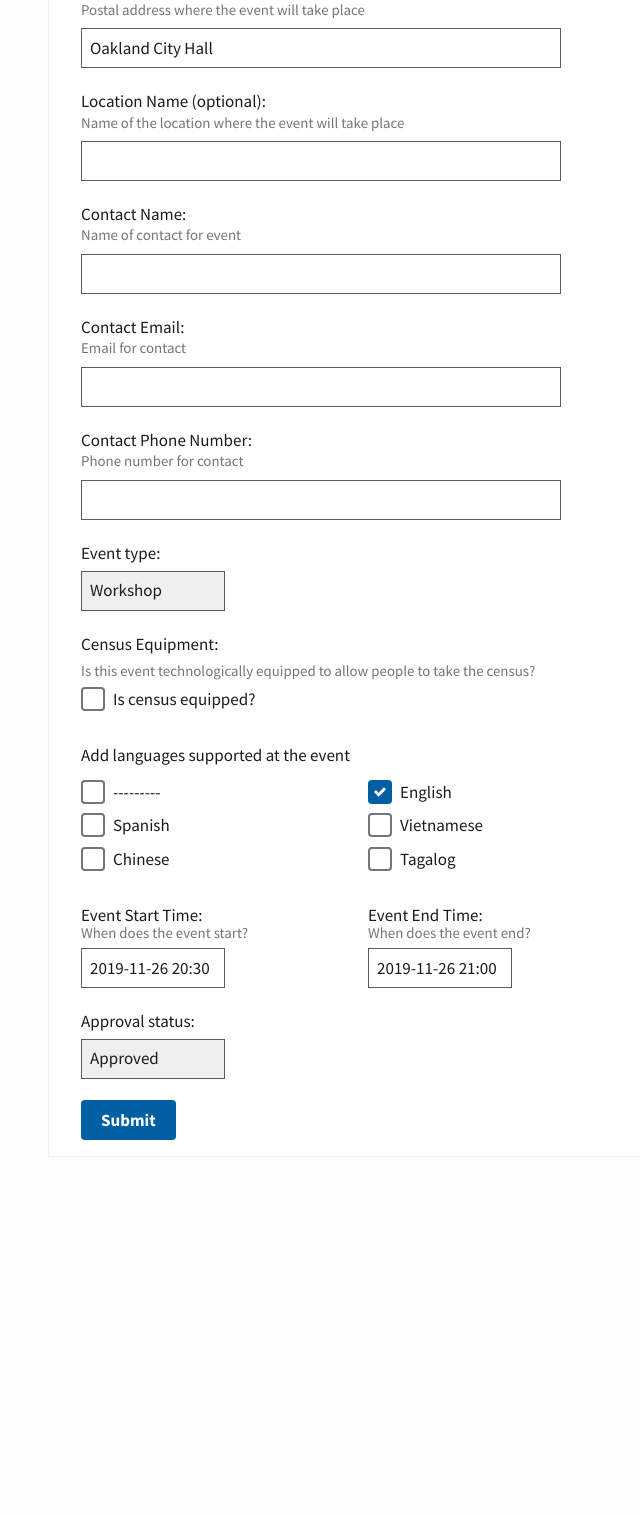
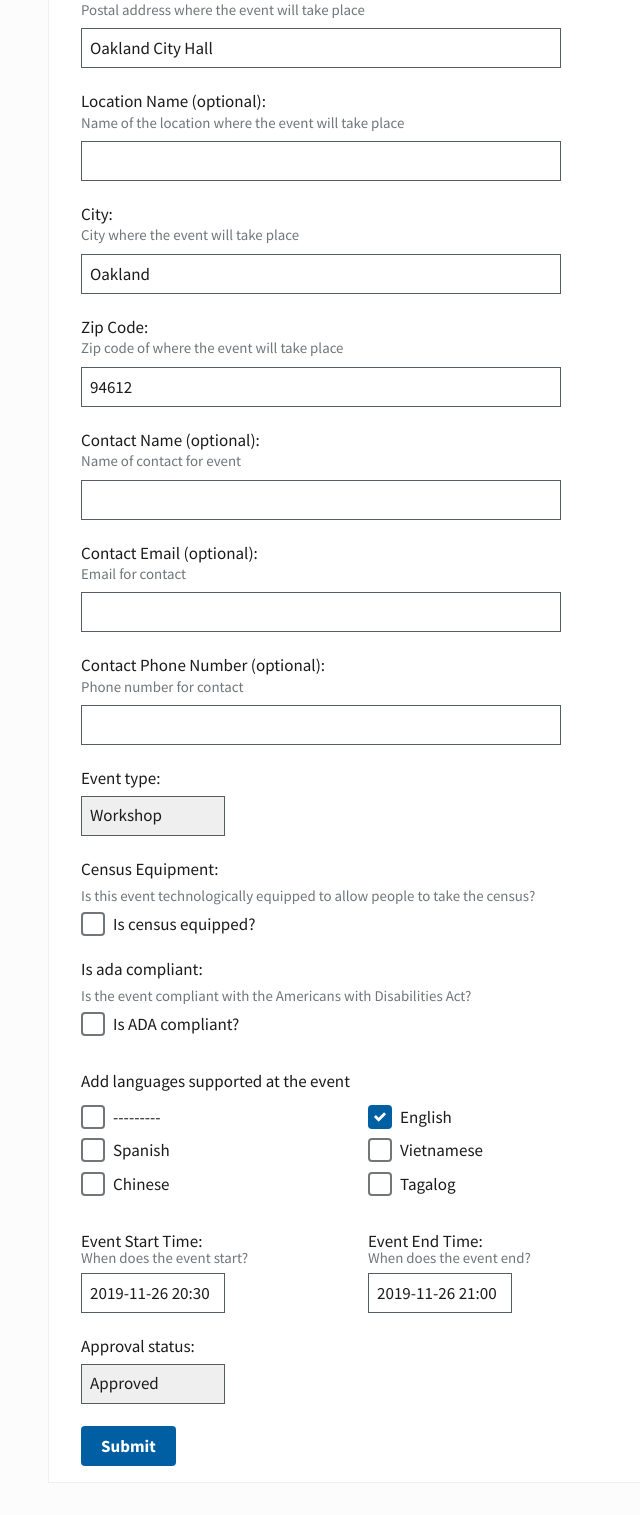
Before and after one commit to openoakland/dos-census-events, a Django app: page /event/1/update/ in a window 1280 px wide. Shown: the part 861-2376 px from the top of the page, without its empty margins (144-784 px from the left). Before the commit the page ends 2001 px from the top, so only its background shows below. Run offline with Django 3.2, Linux system fonts and the light colour scheme; the visitor is signed in with stand-in values (Sample User, id 1); data comes from the database, SQL or seed files in the repository; both versions use the stored data as it was after the commit; some libraries are stand-ins or nearby versions.

Commit message:
Updated forms with new fields
The submit/update forms now include the new fields, as well as no longer
require contact information. The javascript code for fetching location
from google now auto fills the city and zip code fields of the form.

```diff
--- a/census/forms.py
+++ b/census/forms.py
@@ -17,13 +17,16 @@ class EventForm(ModelForm):
             'lon',
             'site_name',
             'location',
+            'city',
+            'zip_code',
             'start_datetime',
             'end_datetime',
             'recurrences',
             'contact_name',
             'contact_email',
             'contact_phone',
-            'is_private_event'
+            'is_private_event',
+            'is_ada_compliant',
         ]
         widgets = {
                 'start_datetime': forms.DateTimeInput(attrs={'type': 'datetime'}),
@@ -44,6 +47,8 @@ class EditEventForm(ModelForm):
             'lon',
             'site_name',
             'location',
+            'city',
+            'zip_code',
             'start_datetime',
             'end_datetime',
             'recurrences',
@@ -51,7 +56,8 @@ class EditEventForm(ModelForm):
             'contact_email',
             'contact_phone',
             'approval_status',
-            'is_private_event'
+            'is_private_event',
+            'is_ada_compliant',
         ]
         widgets = {
                 'start_datetime': forms.DateTimeInput(attrs={'type': 'datetime'}),
--- a/census/static/autocomplete/autocomplete.js
+++ b/census/static/autocomplete/autocomplete.js
@@ -11,12 +11,14 @@ var autoCompleteElemendId = 'id_location';
 lat_id = 'id_lat';
 lon_id = 'id_lon';
 site_name_id = 'id_site_name';
+city_id = 'id_city';
+zip_id = 'id_zip_code';
 
 function initAutocomplete() {
   // Create the autocomplete object, restricting the search predictions to
   // geographical location types.
   autocomplete = new google.maps.places.Autocomplete(
-      document.getElementById(autoCompleteElemendId));
+    document.getElementById(autoCompleteElemendId));
 
   // Avoid paying for data that you don't need by restricting the set of
   // place fields that are returned to just the address components.
@@ -34,6 +36,18 @@ function fillInAddress() {
   // https://developers-dot-devsite-v2-prod.appspot.com/maps/documentation/javascript/reference/coordinates#LatLngBounds
   if (place.name) {
     document.getElementById(site_name_id).value = place.name;
+  }
+  var cityComponent = place.address_components.find(obj => {
+    return obj.types.includes('locality')
+  })
+  if (typeof cityComponent !== 'undefined') {
+    document.getElementById(city_id).value = cityComponent.long_name
+  }
+  var zipComponent = place.address_components.find(obj => {
+    return obj.types.includes('postal_code')
+  })
+  if (typeof zipComponent !== 'undefined') {
+    document.getElementById(zip_id).value = zipComponent.long_name
   }
   lat = place.geometry.location.lat().toFixed(6)
   lon = place.geometry.location.lng().toFixed(6)
--- a/census/templates/census/event_form.html
+++ b/census/templates/census/event_form.html
@@ -95,21 +95,31 @@
                     </div>
                     <input type="hidden" name="{{ form.lat.name }}" id="{{ form.lat.id_for_label }}" value="{{form.lat.value|default_if_none:''}}" />
                     <input type="hidden" name="{{ form.lon.name }}" id="{{ form.lon.id_for_label }}" value="{{form.lon.value|default_if_none:''}}" />
+                    <div>
+                      <label class="usa-label" for="{{form.city.id_for_label}}">{{form.city.label}}:</label>
+                      <span class="usa-hint line-height-body-1 font-body-2xs">{{form.city.help_text}}</span>
+                      <input {{ readonly }} type="text" name="{{ form.city.name }}" maxlength="50" class="usa-input" required="" id="{{ form.city.id_for_label }}" value="{{ form.city.value|default_if_none:'' }}">
+                    </div>
+                    <div>
+                      <label class="usa-label" for="{{form.zip_code.id_for_label}}">{{form.zip_code.label}}:</label>
+                      <span class="usa-hint line-height-body-1 font-body-2xs">{{form.zip_code.help_text}}</span>
+                      <input {{ readonly }} type="text" name="{{ form.zip_code.name }}" maxlength="50" class="usa-input" required="" id="{{ form.zip_code.id_for_label }}" value="{{ form.zip_code.value|default_if_none:'' }}">
+                    </div>
 
                     <div>
-                      <label class="usa-label" for="{{ form.contact_name.id_for_label }}">{{form.contact_name.label}}:</label>
+                      <label class="usa-label" for="{{ form.contact_name.id_for_label }}">{{form.contact_name.label}} (optional):</label>
                       <span class="usa-hint line-height-body-1 font-body-2xs">{{form.contact_name.help_text}}</span>
-                      <input {{ readonly }} type="text" name="{{ form.contact_name.name }}" maxlength="100" class="usa-input" required="" id="{{ form.contact_name.id_for_label }}"  value="{{form.contact_name.value|default_if_none:''}}">
+                      <input {{ readonly }} type="text" name="{{ form.contact_name.name }}" maxlength="100" class="usa-input" id="{{ form.contact_name.id_for_label }}"  value="{{form.contact_name.value|default_if_none:''}}">
                     </div>
                     <div>
-                      <label class="usa-label" for="{{ form.contact_email.id_for_label }}">{{form.contact_email.label}}:</label>
+                      <label class="usa-label" for="{{ form.contact_email.id_for_label }}">{{form.contact_email.label}} (optional):</label>
                       <span class="usa-hint line-height-body-1 font-body-2xs">{{form.contact_email.help_text}}</span>
-                      <input {{ readonly }} type="email" name="{{ form.contact_email.name }}" maxlength="100" class="usa-input" required="" id="{{ form.contact_email.id_for_label }}" value="{{form.contact_email.value|default_if_none:''}}">
+                      <input {{ readonly }} type="email" name="{{ form.contact_email.name }}" maxlength="100" class="usa-input" id="{{ form.contact_email.id_for_label }}" value="{{form.contact_email.value|default_if_none:''}}">
                     </div>
                     <div>
-                      <label class="usa-label" for="{{ form.contact_phone.id_for_label }}">{{form.contact_phone.label}}:</label>
+                      <label class="usa-label" for="{{ form.contact_phone.id_for_label }}">{{form.contact_phone.label}} (optional):</label>
                       <span class="usa-hint line-height-body-1 font-body-2xs">{{form.contact_phone.help_text}}</span>
-                      <input {{ readonly }} type="tel" name="{{ form.contact_phone.name }}" maxlength="100" class="usa-input" required="" id="{{ form.contact_phone.id_for_label }}" value="{{form.contact_phone.value|default_if_none:''}}">
+                      <input {{ readonly }} type="tel" name="{{ form.contact_phone.name }}" maxlength="100" class="usa-input" id="{{ form.contact_phone.id_for_label }}" value="{{form.contact_phone.value|default_if_none:''}}">
                     </div>
                     <div>
                       <label class="usa-label" for="{{form.event_type.id_for_label}}">{{form.fields.event_type.label}}:</label>
@@ -139,6 +149,24 @@
                             {% if readonly %}disabled=""{% endif %}
                             >
                           <label class="usa-checkbox__label" for="{{form.is_census_equipped.id_for_label}}">Is census equipped?</label>
+                        </div>
+                    </div>
+                    {% endif %}
+                    {% if readonly != 'readonly' or form.is_ada_compliant.value %}
+                    <div class="checkbox-wrapper">
+                        <div class="usa-label grid-col-12">{{form.is_ada_compliant.label}}:</div>
+                        <div class="usa-hint font-body-2xs margin-y-1">{{form.is_ada_compliant.help_text}}</div>
+                        <div class="usa-checkbox">
+                          <input
+                            class="usa-checkbox__input"
+                            id="{{form.is_ada_compliant.id_for_label}}"
+                            type="checkbox"
+                            name="{{form.is_ada_compliant.name}}"
+                            value="is_ada_compliant"
+                            {% if form.is_ada_compliant.value %}checked="checked"{% endif %}
+                            {% if readonly %}disabled=""{% endif %}
+                            >
+                          <label class="usa-checkbox__label" for="{{form.is_ada_compliant.id_for_label}}">Is ADA compliant?</label>
                         </div>
                     </div>
                     {% endif %}
```
Also changed, not shown: census/fixtures/events.json (+18 -0 lines), census/tests/test_views.py (+34 -0 lines).
